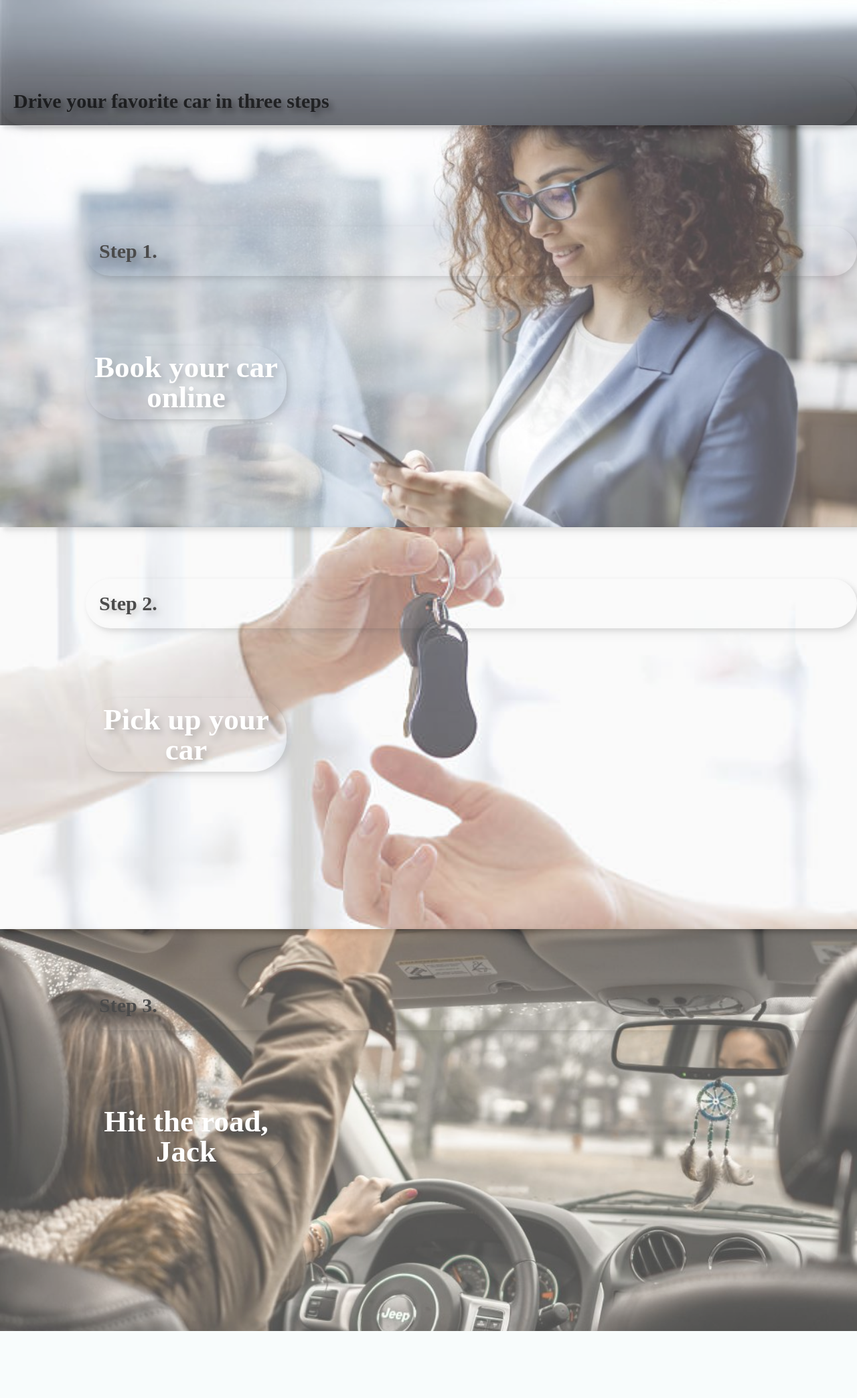
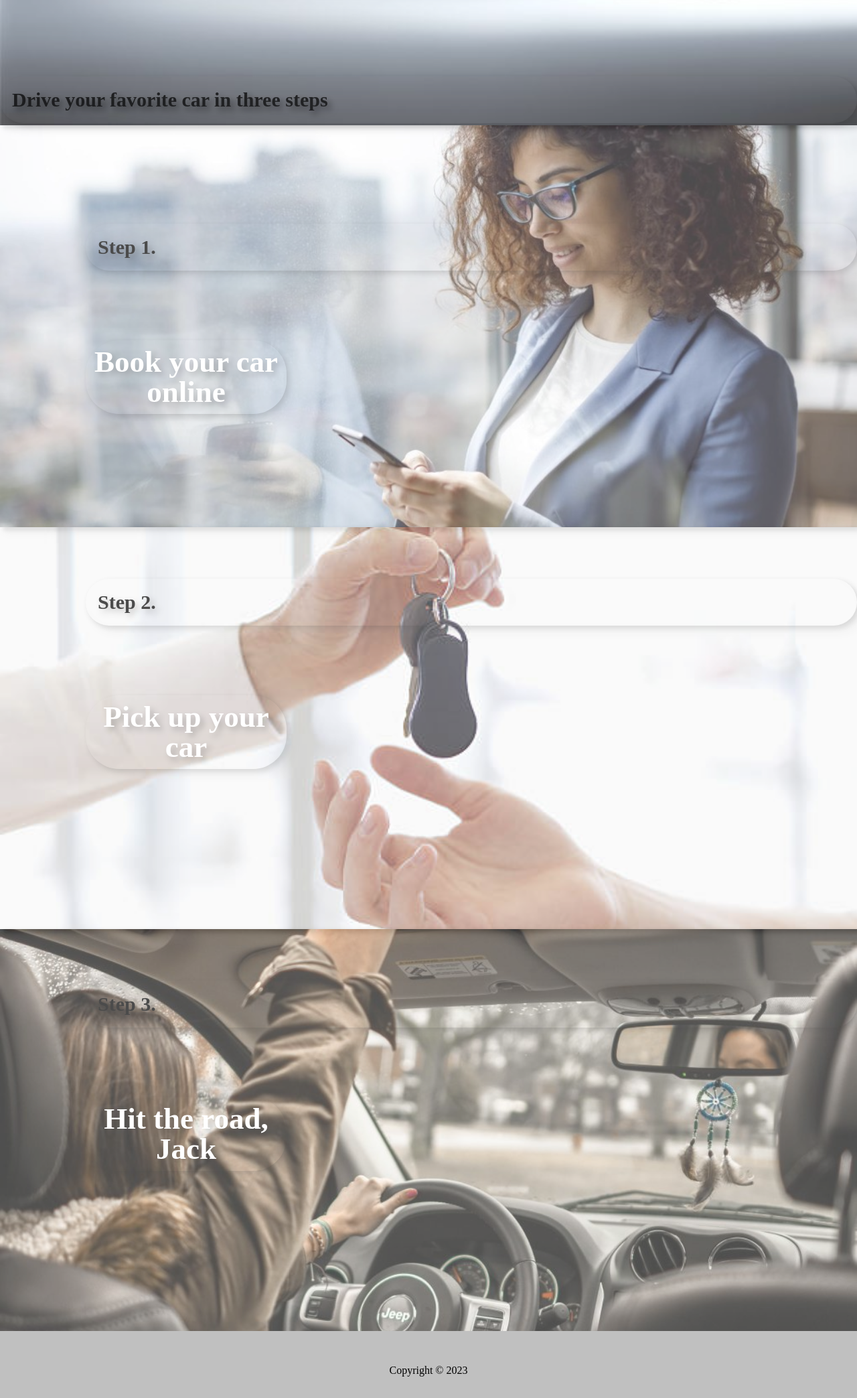
Before and after one commit to JosephDeFacto/rent-and-drive, a Symfony app: template templates/index/index.html.twig in a window 1280 px wide. Shown: the part 434-2521 px from the top of the page at 67% size. Before the commit the page ends 2421 px from the top, so only its background shows below. Run offline with Twig, Linux system fonts and the light colour scheme; the template is opened without the code that fills it, so the values that code supplies are empty; some libraries are stand-ins or nearby versions.

Commit message:
Add footer to home page

```diff
--- a/public/css/style.css
+++ b/public/css/style.css
@@ -437,7 +437,7 @@ input[type=checkbox] {
     color: black;
     font-size: 30px;
     border-radius: 50px;
-    padding: 20px;
+    padding: 18px;
     box-shadow: 4px 4px 8px 0 rgb(0 0 0 / 20%);
     filter: drop-shadow(5px 5px 5px rgba(0,0,0,0.3));
     font-weight: bolder;
@@ -457,3 +457,16 @@ input[type=checkbox] {
     filter: drop-shadow(5px 5px 5px rgba(0,0,0,0.3));
     font-family: 'Montserrat';
 }
+
+.rnd-footer {
+    position: absolute;
+    background: #c0c0c0;
+    width: 100%;
+    height: 100px;
+}
+
+.rnd-copyright {
+    margin-top: 50px;
+    text-align: center;
+    font-family: 'Montserrat';
+}
--- a/templates/index/index.html.twig
+++ b/templates/index/index.html.twig
@@ -42,4 +42,8 @@
             </div>
         </div>
     </div>
+
+    <div class="rnd-footer">
+        <p class="rnd-copyright">Copyright © 2023</p>
+    </div>
 {% endblock %}
```
